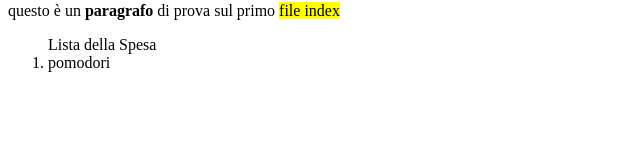
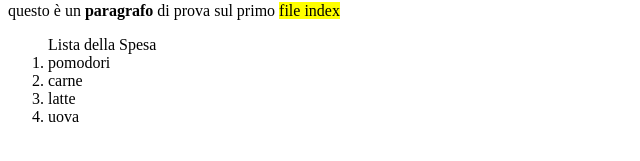
Before and after one commit to EmanueleAnnoscia/git-test, a plain HTML site: page index.html in a window 1280 px wide. Shown: the part 125-286 px from the top of the page, without its empty margins (0-640 px from the left). Drawn offline with Linux system fonts and the light colour scheme.

Commit message:
feat: aggiunti alimenti

```diff
--- a/index.html
+++ b/index.html
@@ -11,7 +11,11 @@
     <p>questo è un <b>paragrafo</b> di prova sul primo <mark>file index</mark></p>
     <ol>Lista della Spesa
         <li>pomodori</li>
-
+        <li>carne
+        <li>latte
+        <li>uova</li>
+        </li>
+        </li>
     </ol>
 </body>
 </html>
```
